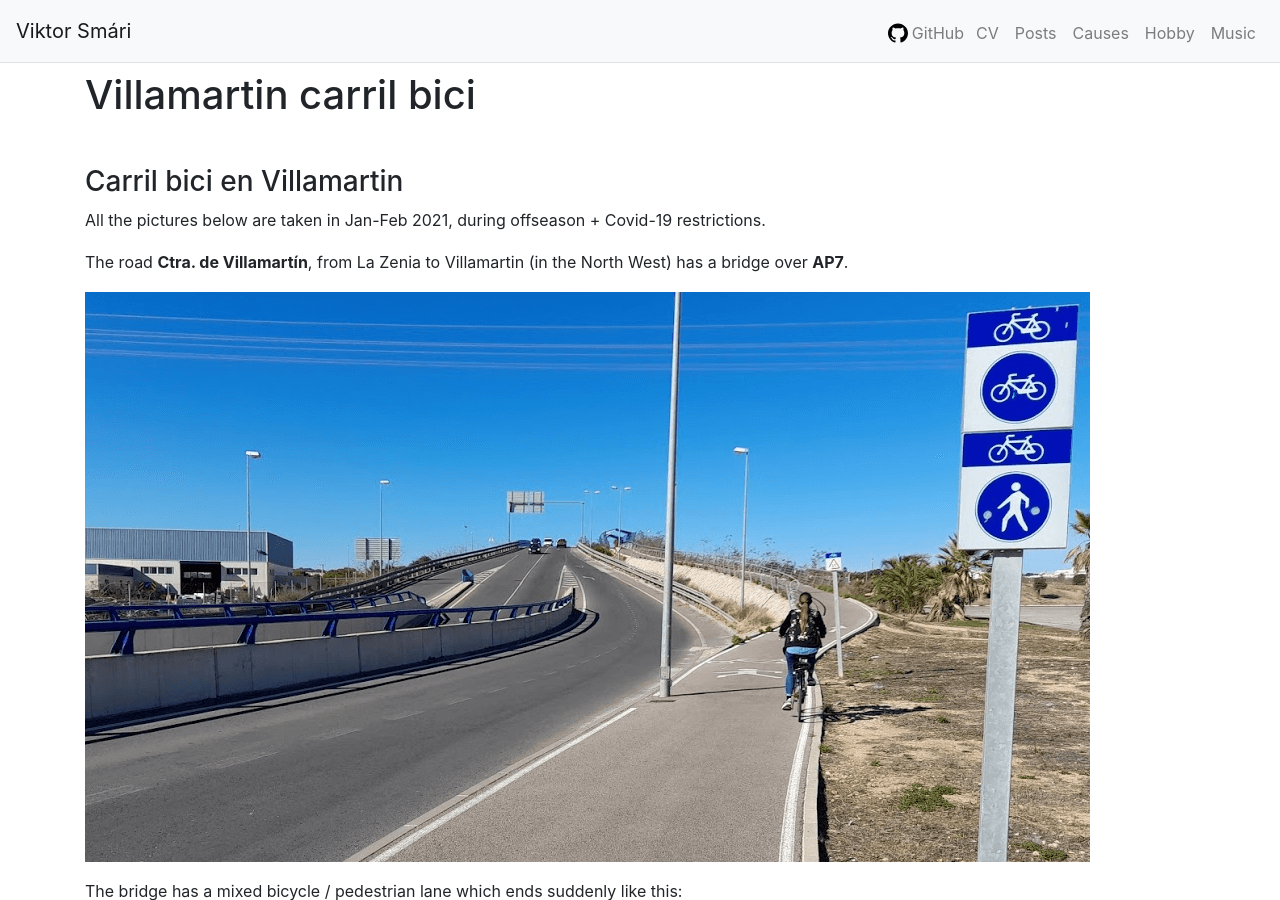
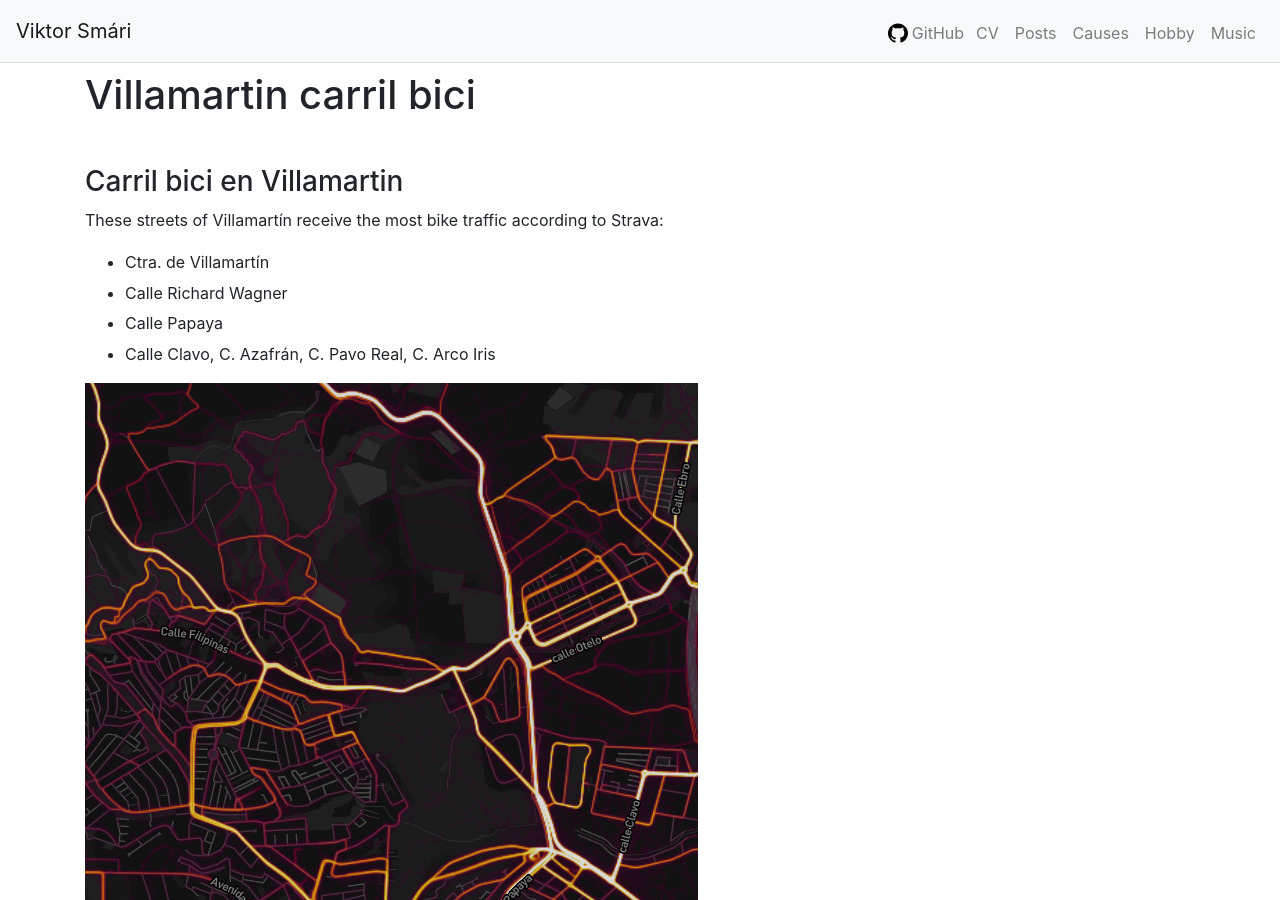
Before and after one commit to viktorsmari/viktorsmari.github.io, a Jekyll site: the page built from villamartin.md, in a window 1280 px wide and 900 px high. Built offline with Jekyll 4.4.1, drawn with Linux system fonts in a browser that asks for light colours; comment, search, counter and statistics services are not loaded.

```diff
--- a/villamartin.md
+++ b/villamartin.md
@@ -5,6 +5,14 @@ layout: page
 
 ### Carril bici en Villamartin
 
+
+These streets of Villamartín receive the most bike traffic according to Strava:
+- Ctra. de Villamartín
+- Calle Richard Wagner
+- Calle Papaya
+- Calle Clavo, C. Azafrán, C. Pavo Real, C. Arco Iris
+
+<img src="/assets/orihuela/villamartinstrava.jpg" class="img-fluid" alt="Orihuela Costa Villamartín carril bici" />
 
 All the pictures below are taken in Jan-Feb 2021, during offseason + Covid-19 restrictions.
 
```
Also changed, not shown: lazenia.md (+37 -4 lines), orihuela.md (+20 -28 lines), puntaprima.md (added, +13 -0 lines), assets/lazenia/walk1.jpg (added), assets/lazenia/walk2.jpg (added), assets/lazenia/walk3.jpg (added), assets/lazenia/walk4.jpg (added), assets/lazenia/walk5.jpg (added), assets/lazenia/walk6.jpg (added), assets/orihuela/bikelaneshade.png, assets/orihuela/paintedlane.png, assets/orihuela/puntaprimastrava.jpg (added), assets/orihuela/villamartinstrava.jpg (added).
